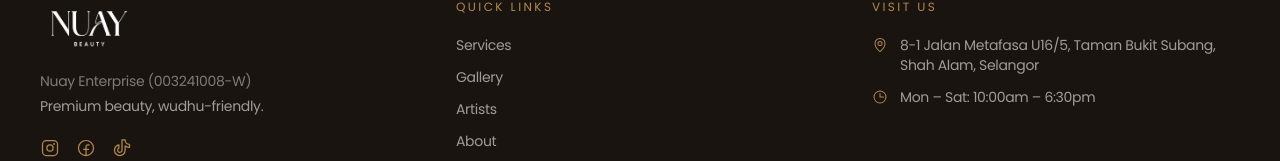
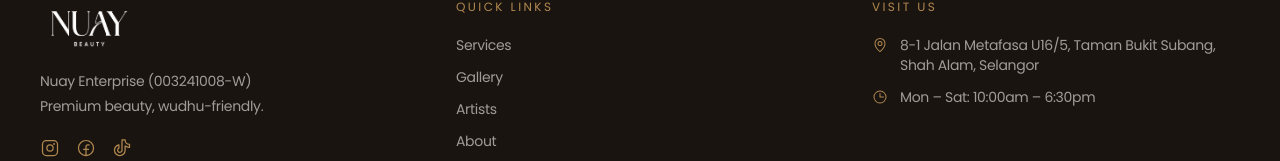
Before and after one commit to hibatullahmindquest/learn-code, a Next.js app in the folder nuay-beauty/: page / in a window 1280 px wide. Shown: the part 5185-5346 px from the top of the page. Built offline with nearby package versions, Linux system fonts and the light colour scheme; no server answers; the database is empty.

Commit message:
Match footer registration text color to tagline
Co-Authored-By: Claude Sonnet 4.6 <noreply@anthropic.com>
Claude-Session: https://claude.ai/code/session_019EyTv84KYzvp6nh4vqm2RW

```diff
--- a/nuay-beauty/components/Footer.tsx
+++ b/nuay-beauty/components/Footer.tsx
@@ -25,7 +25,7 @@ export default function Footer() {
           <div className="mb-4">
             <Image src="/logo/logo-light.png" alt="Nuay Beauty" width={140} height={81} className="h-14 w-auto" />
           </div>
-          <p className="text-sm mb-1" style={{ color: 'rgba(249,246,243,0.45)' }}>
+          <p className="text-sm mb-1" style={{ color: 'rgba(249,246,243,0.6)' }}>
             Nuay Enterprise (003241008-W)
           </p>
           <p className="text-sm leading-relaxed" style={{ color: 'rgba(249,246,243,0.6)' }}>
```
